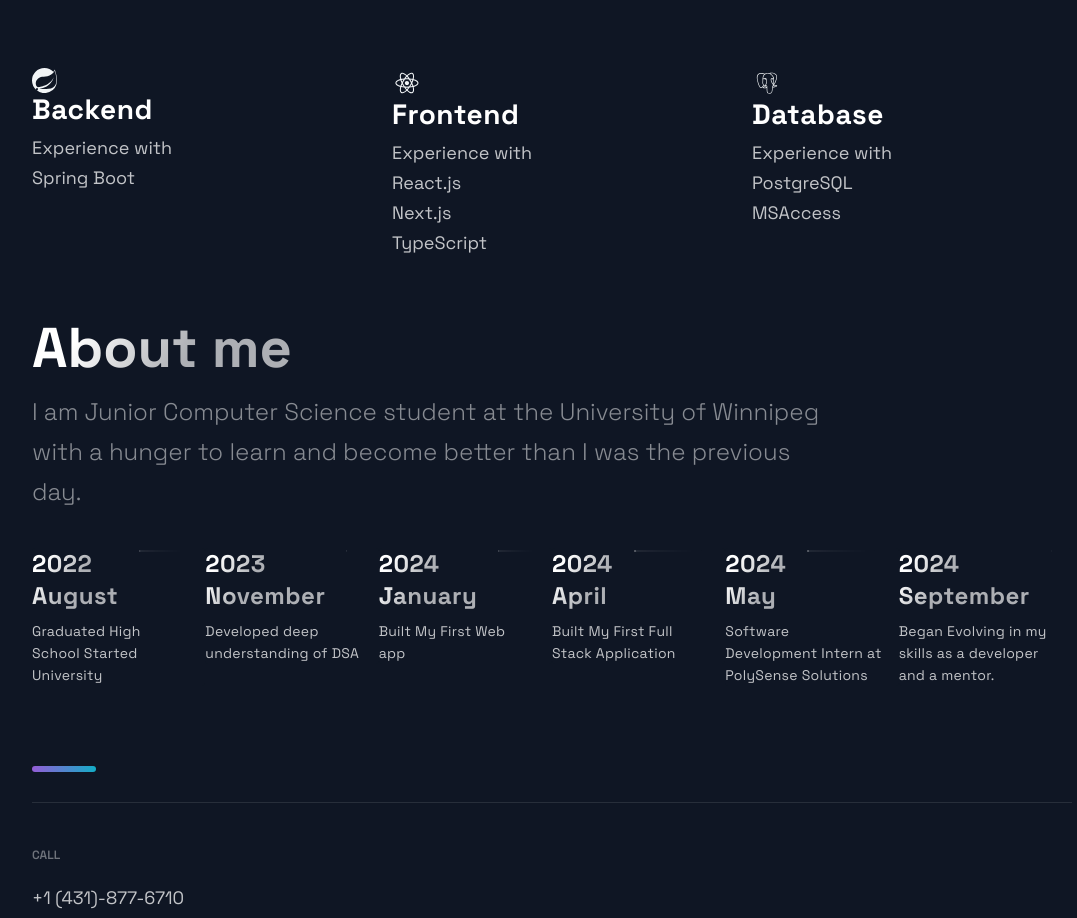
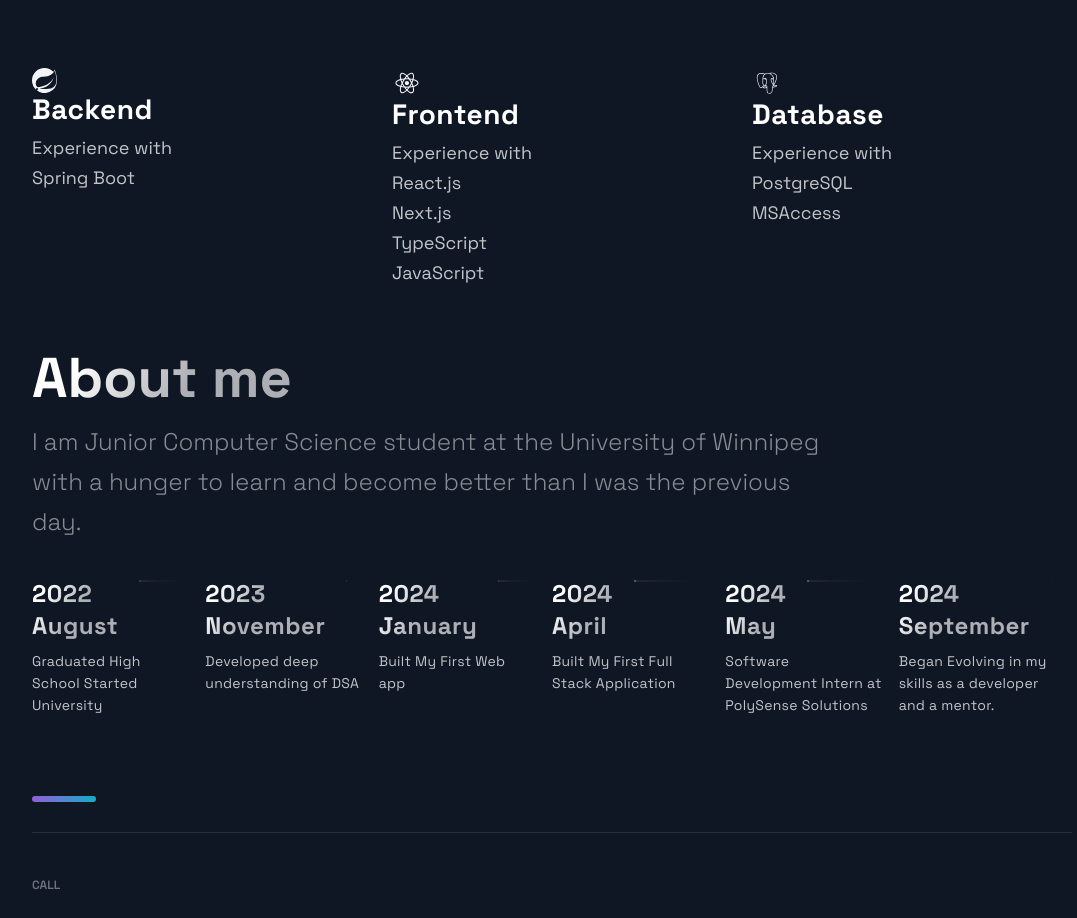
Before and after one commit to calmHeaven/NEXTJSPortfolio, a Next.js app: page / in a window 1280 px wide. Shown: the part 2120-3038 px from the top of the page, without its empty margins (88-1165 px from the left). Built offline with nearby package versions, Linux system fonts and the light colour scheme.

Commit message:
JavaScript Tech update

```diff
--- a/src/components/Technologies/Technologies.js
+++ b/src/components/Technologies/Technologies.js
@@ -34,7 +34,8 @@ const Technologies = () => (
             Experience with <br />
             React.js <br />
             Next.js <br />
-            TypeScript
+            TypeScript <br />
+            JavaScript
           </ListParagraph>
         </ListContainer>
       </ListItem>
```
